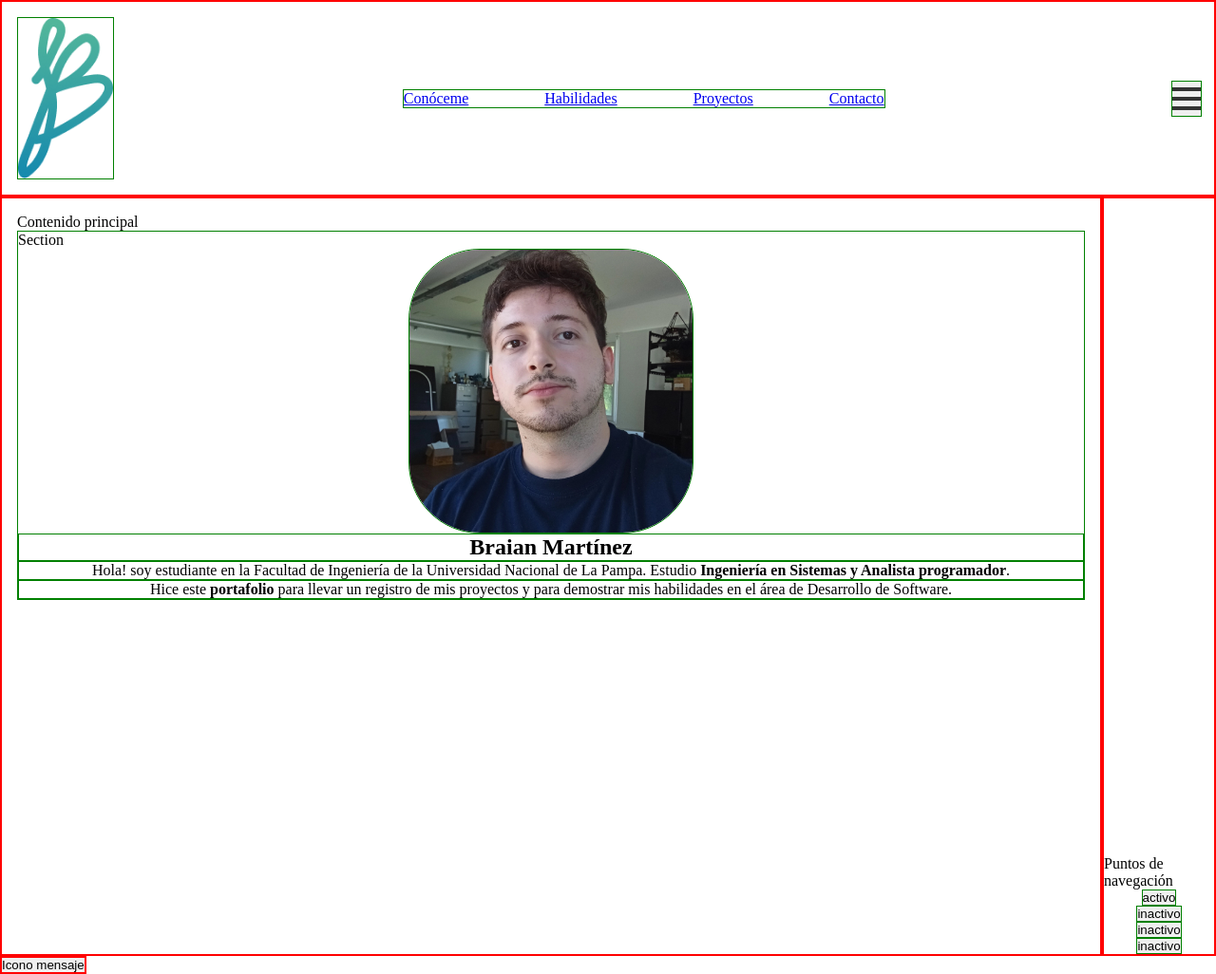
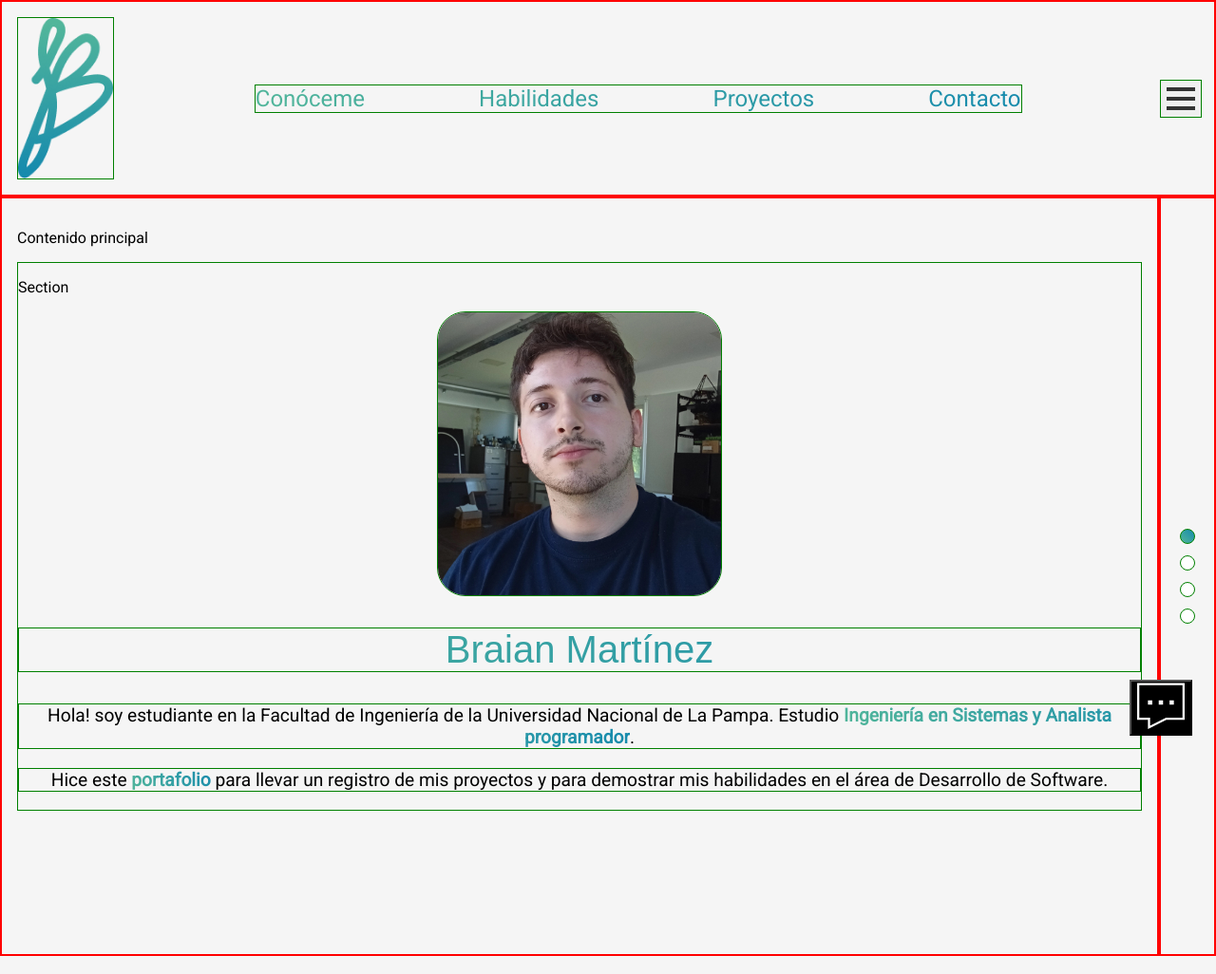
Before and after one commit to braianmartinezzz/portafolio_web, a plain HTML site: page portafolio_web.html in a window 1280 px wide. Shown: the whole page at 95% size. Drawn offline with Linux system fonts and the light colour scheme; a web font is replaced by a local one.

Commit message:
Mejoras generales

```diff
--- a/portafolio_web.html
+++ b/portafolio_web.html
@@ -5,6 +5,10 @@
     <meta name="viewport" content="width=device-width, initial-scale=1.0">
     <title>Mi Portafolio</title>
     <link rel="stylesheet" href="styles.css">
+    <link href="https://fonts.googleapis.com/css?family=Roboto&display=swap" rel="stylesheet">
+    <link href="https://fonts.googleapis.com/css?family=Sniglet:400&display=swap" rel="stylesheet">
+    <script src="script.js" defer></script>
+
 </head>
 <body>
     <header class="header">
@@ -57,18 +61,16 @@
 
         <!-- Puntos de navegación (carrousel/dots) -->
         <div class="dots-navigation">
-            <p>Puntos de navegación</p>
-            <button class="dot-active"><p>activo</p></button>
-            <button class="dot"><p>inactivo</p></button>
-            <button class="dot"><p>inactivo</p></button>
-            <button class="dot"><p>inactivo</p></button>
+            <button class="dot dot-active"></button>
+            <button class="dot"></button>
+            <button class="dot"></button>
+            <button class="dot"></button>
         </div>
     </div>
 
     <!-- Icono mensaje -->
     <button class="mensaje-toggle" aria-label="Abrir mensaje">
-        <p>Icono mensaje</p>
-        <!-- icono con span o SVG -->
+        <img src="resources/iconoMensaje.svg" alt="Icono mensaje" width="50" height="50"/>
     </button>
 </body>
 </html>
--- /dev/null
+++ b/script.js
@@ -0,0 +1,6 @@
+document.querySelectorAll('.dot').forEach(dot => {
+    dot.addEventListener('click', function() {
+        document.querySelectorAll('.dot').forEach(d => d.classList.remove('dot-active'));
+        this.classList.add('dot-active');
+    });
+});
--- a/styles.css
+++ b/styles.css
@@ -1,10 +1,16 @@
 *{
     box-sizing: border-box;
-    margin: 0;
-    padding: 0px;
 }
 
 /* Encabezado */
+
+body {
+    background-color: #f5f5f5;
+    font-family: 'Roboto', Arial, sans-serif;
+    margin: 0;
+    padding: 0;
+}
+
 .header{
     display: flex;
     align-items: center;
@@ -35,6 +41,17 @@
     list-style: none;
     padding: 0;
     margin: 0;
+    background: linear-gradient(45deg, #52B69A 0%, #168AAD 100%);
+    -webkit-background-clip: text;
+    -webkit-text-fill-color: transparent;
+    font-size: 1.5em;
+    font-weight: 400;
+}
+
+.nav-bar ul li a:hover{
+    background: linear-gradient(45deg, #168AAD 100%, #52B69A 0%);
+    -webkit-background-clip: text;
+    -webkit-text-fill-color: transparent;
 }
 
 .menu-toggle{
@@ -66,7 +83,7 @@
 .foto-perfil{
     display: block;
     margin: 0 auto;
-    border-radius: 25%;
+    border-radius: 10%;
     width: 300px;
     height: auto;
     border: 1px solid green;
@@ -74,32 +91,60 @@
 
 .name{
     text-align: center;
+    font-size: 2.5em;
+    font-weight: 400;
+    font-family: 'Sniglet', Arial, sans-serif;
+    background: linear-gradient(45deg, #52B69A 0%, #168AAD 100%);
+    -webkit-background-clip: text;
+    -webkit-text-fill-color: transparent;
+    background-clip: text;
     border: 1px solid green;
 }
 
 .bio{
+    font-size: 1.2em;
     text-align: center;
     border: 1px solid green;
 }
 
+.bio strong {
+    background: linear-gradient(45deg, #52B69A 0%, #168AAD 100%);
+    -webkit-background-clip: text;
+    -webkit-text-fill-color: transparent;
+}
+
 .dots-navigation{
-    flex: 0 0 120px; /* ancho fijo de 120px, ajusta según prefieras */
+    flex: 0 0 50px;
     display: flex;
     flex-direction: column;
-    justify-content: flex-end;
+    justify-content: center;
     border: 2px solid red;
     align-items: center;
-    min-width: 60px; /* ancho mínimo opcional */
+    min-width: 60px;
 }
 
-.dot-active{
+.dot {
+    width: 16px;
+    height: 16px;
+    border-radius: 50%;
+    background-color: #fff;
+    margin: 6px 0;
     border: 1px solid green;
+    transition: background 0.3s;
+    cursor: pointer;
+    padding: 0;
+    cursor: pointer;
+    display: block;
 }
 
-.dot{
-    border: 1px solid green;
+.dot.dot-active {
+    background: linear-gradient(45deg, #52B69A 0%, #168AAD 100%) !important;
 }
 
 .mensaje-toggle{
-    border: 2px solid red;
+    position: fixed;
+    bottom: 25px;
+    right: 25px;
+    color: red;
+    background-color: black;
 }
```
Also changed, not shown: resources/iconoMensaje.svg (added).
